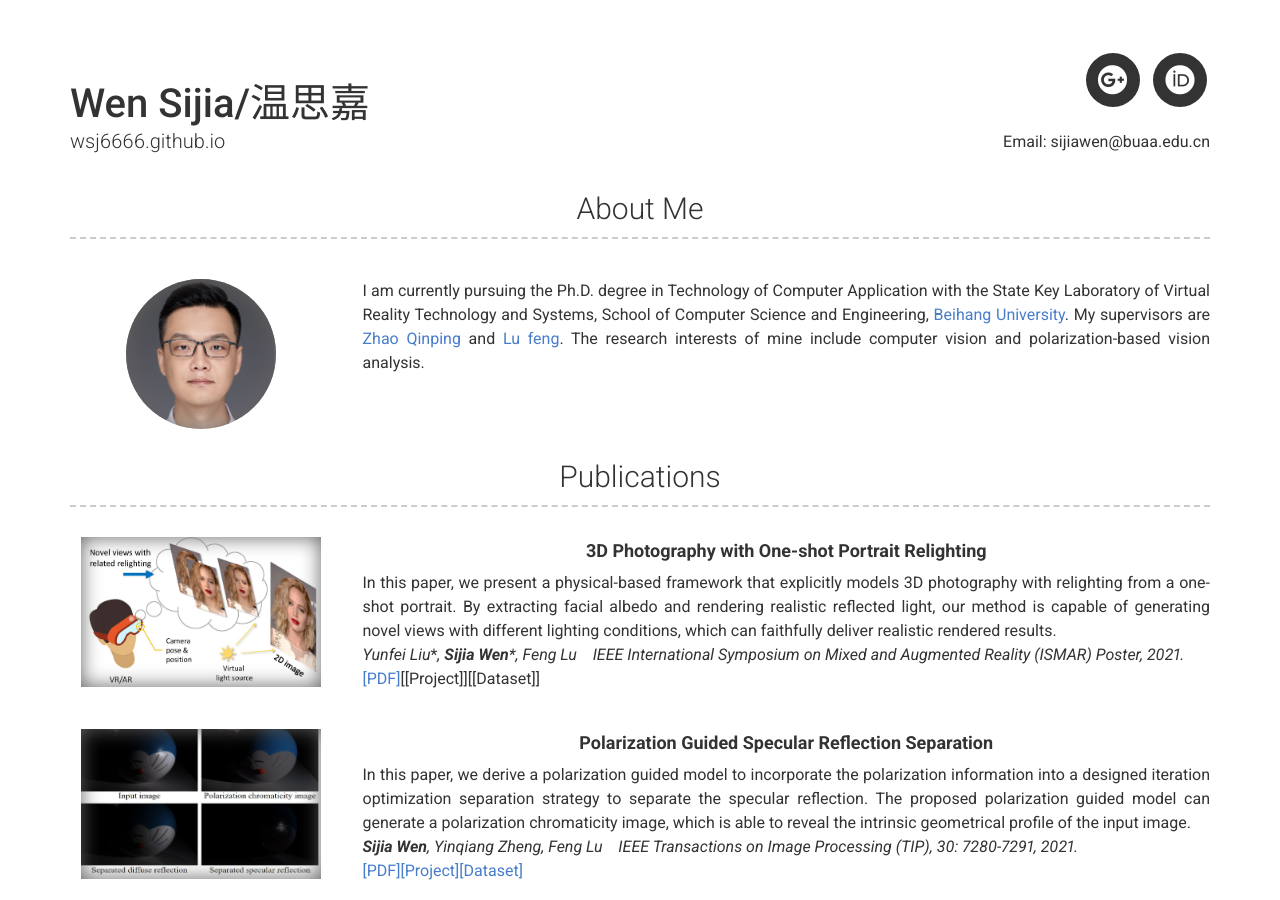
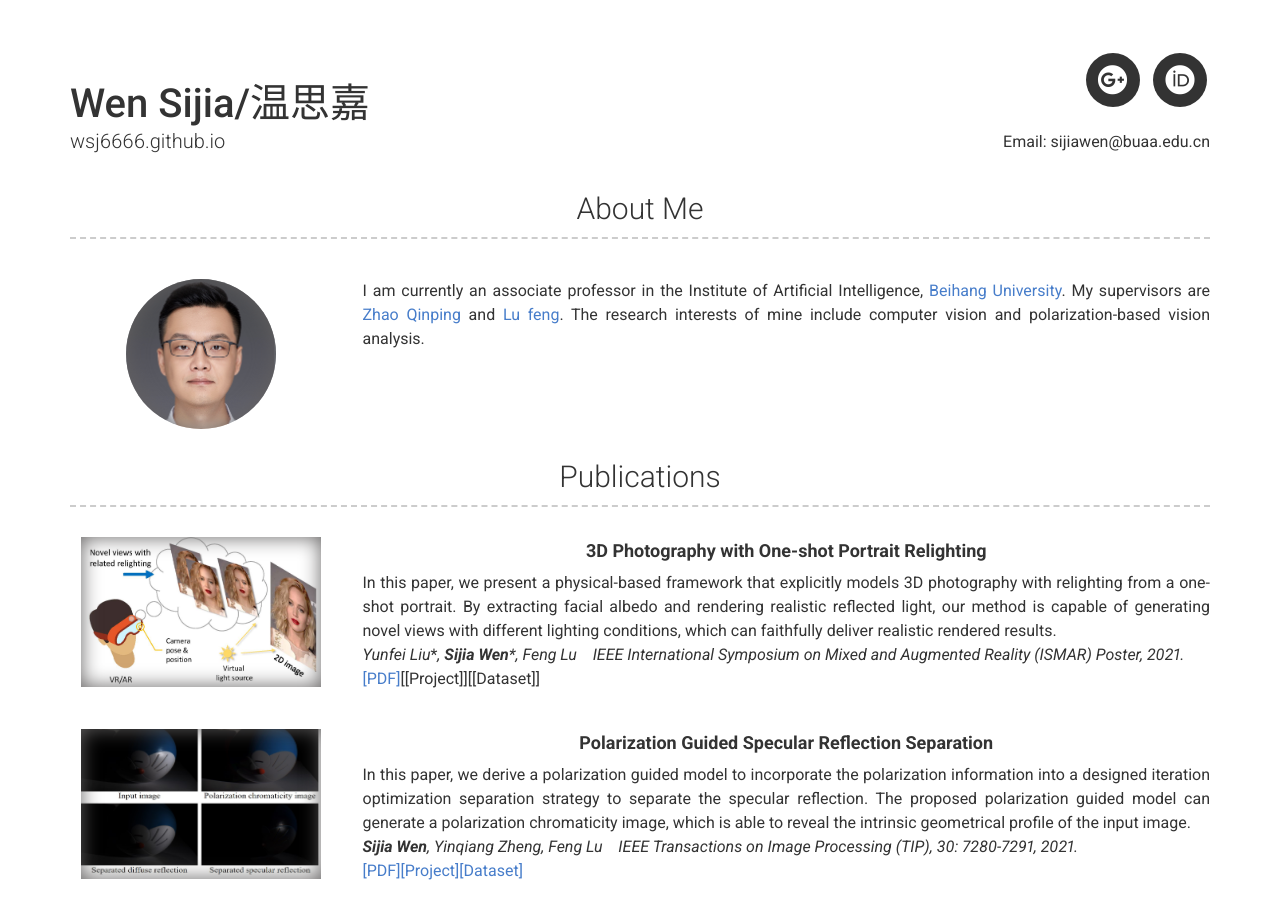
Before and after one commit to wsj6666/wsj6666.github.io, a Jekyll site: the page built from index.md, in a window 1280 px wide and 900 px high. Built offline with Jekyll 4.4.1, drawn with Linux system fonts in a browser that asks for light colours; nearby versions of some CDN libraries.

Commit message:
Update _config.yml

```diff
--- a/_config.yml
+++ b/_config.yml
@@ -21,7 +21,7 @@ darkmode: false
 # about_title: About Me (Use this to override about section title)
 about_profile_image: images/WenSijia.jpg
 about_content: | # this will include new lines to allow paragraphs
-  I am currently pursuing the Ph.D. degree in Technology of Computer Application with the State Key Laboratory of Virtual Reality Technology and Systems, School of Computer Science and Engineering, [Beihang University](https://www.buaa.edu.cn). My supervisors are [Zhao Qinping](http://scse.buaa.edu.cn/info/1078/2628.htm) and [Lu feng](http://scse.buaa.edu.cn/info/1078/2673.htm). The research interests of mine include computer vision and polarization-based vision analysis.
+  I am currently an associate professor in the Institute of Artificial Intelligence, [Beihang University](https://www.buaa.edu.cn). My supervisors are [Zhao Qinping](http://scse.buaa.edu.cn/info/1078/2628.htm) and [Lu feng](http://scse.buaa.edu.cn/info/1078/2673.htm). The research interests of mine include computer vision and polarization-based vision analysis.
 
 content:
   - title: Publications # Title for the section
```
